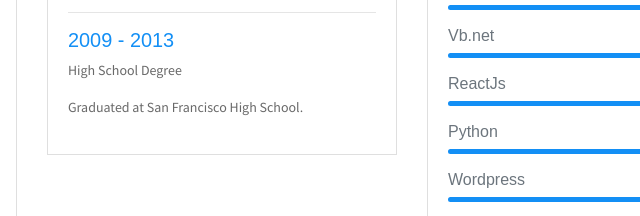
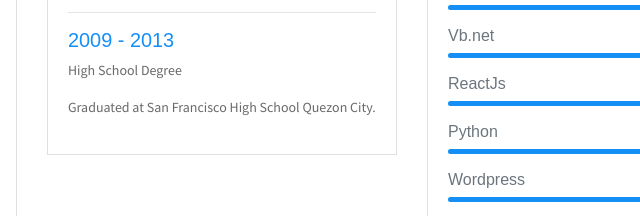
Before and after one commit to CodeG07/Portfolio, a website: page index.html in a window 1280 px wide. Shown: the part 1944-2160 px from the top of the page, 418-1058 px from the left. Drawn offline with Linux system fonts and the light colour scheme; some packages are replaced by stand-ins of ours.

Commit message:
commit
change details in school

```diff
--- a/index.html
+++ b/index.html
@@ -162,7 +162,7 @@
                             <hr>
                             <h6 class="title text-danger">2009 - 2013</h6>
                             <P>High School Degree</P>
-                            <P class="subtitle">Graduated at San Francisco High School.</P>
+                            <P class="subtitle">Graduated at San Francisco High School Quezon City.</P>
 
                         </div>
                     </div>
```
